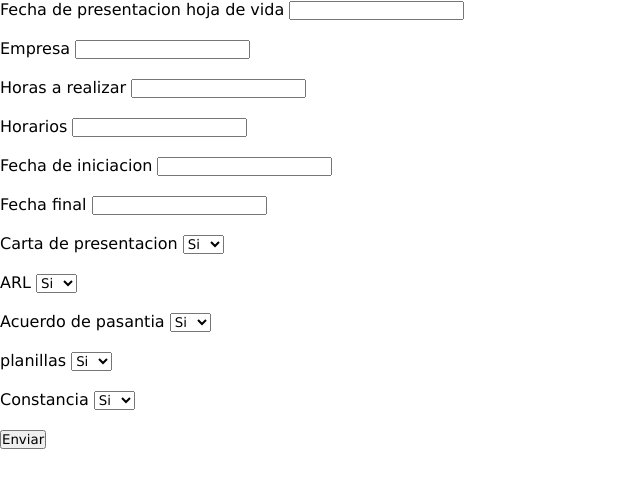
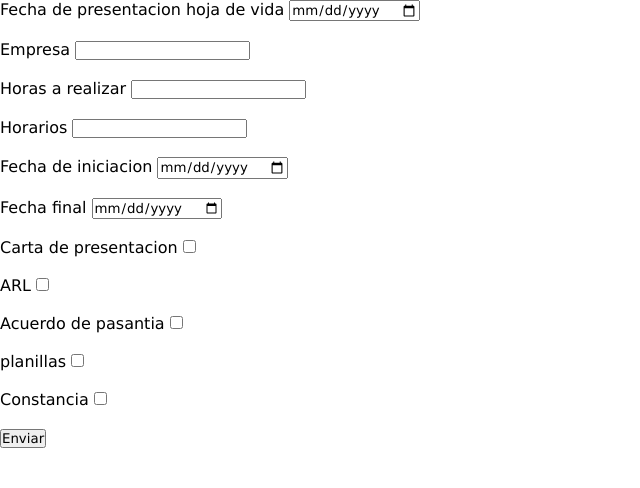
Before and after one commit to Jhoan-Alvarado/PMW_Etapa_Productiva-, a PHP site: page /etapa/modulos/modalidades/pasantia/crearPasantia.php in a window 1280 px wide. Shown: the part 80-568 px from the top of the page, without its empty margins (0-640 px from the left). Run offline with PHP 8.4, Linux system fonts and the light colour scheme.

Commit message:
Correcion de formularios en las etapas de practica

```diff
--- a/modulos/modalidades/homolog/crearHomolog.php
+++ b/modulos/modalidades/homolog/crearHomolog.php
@@ -21,6 +21,8 @@
     <label for="">fecha en el que fue aprobado</label>
     <input class="estilo" type="date" id="" name=""><br><br>
 
+    <textarea name="mensaje" rows="6" cols="40" placeholder="OBSERVACION...."></textarea><br><br>
+
     <button type="submit" value="Enviar">Enviar</button>
   </form>
 
--- a/modulos/modalidades/pasantia/crearPasantia.php
+++ b/modulos/modalidades/pasantia/crearPasantia.php
@@ -7,54 +7,45 @@
 
   <form action="" method="post">
     <label for="">Fecha de presentacion hoja de vida </label>
-    <input class="date" type="text" id="" name=""><br><br>
+    <input class="estilo" type="date" id="" name=""><br><br>
 
     <label for="">Empresa</label>
     <input class="estilo" type="text" id="" name="" required maxlength="20"><br><br>
 
     <label for="">Horas a realizar</label>
-    <input class="estilo" type="text" id="" name="" required maxlength="20"><br><br>
+    <input class="estilo" type="number" id="" name="" required maxlength="20"><br><br>
 
     <label for="">Horarios</label>
     <input class="estilo" type="text" id="" name="" required maxlength="20"><br><br>
 
     <label for="">Fecha de iniciacion </label>
-    <input class="date" type="text" id="" name=""><br><br>
+    <input class="date" type="date" id="" name=""><br><br>
 
     <label for="">Fecha final</label>
-    <input class="date" type="text" id="" name=""><br><br>
+    <input class="date" type="date" id="" name=""><br><br>
 
     <label for="">Carta de presentacion</label>
-    <select class="estilo" type="text" id="" name="" maxlength="20">
-        <option value="si">Si</option>
-        <option value="no">No</option>
-    </select><br><br>
+    <input type="checkbox" name ="cartaP">
+    <br>
+    <br>
 
     <label for="">ARL</label>
-    <select class="estilo" type="text" id="" name="" maxlength="20">
-        <option value="si">Si</option>
-        <option value="no">No</option>
-    </select><br><br>
+    <input type="checkbox" name="arl" id="">
+    <br>
+    <br>
 
     <label for="">Acuerdo de pasantia</label>
-    <select class="estilo" type="text" id="" name="" maxlength="20">
-        <option value="si">Si</option>
-        <option value="no">No</option>
-    </select><br><br>
+    <input type="checkbox" name="acuerdoP" id="">
+    <br>
+    <br>
 
     <label for="">planillas</label>
-    <select class="estilo" type="text" id="" name="" maxlength="20">
-        <option value="si">Si</option>
-        <option value="no">No</option>
-    </select><br><br>
+    <input type="checkbox" name="planillas" id="">
+    <br><br>
 
     <label for="">Constancia</label>
-    <select class="estilo" type="text" id="" name="" maxlength="20">
-        <option value="si">Si</option>
-        <option value="no">No</option>
-    </select><br><br>
-
-
+    <input type="checkbox" name="constancia" id="">
+    <br><br>
     <button type="submit" value="Enviar">Enviar</button>
   </form>
 
--- a/vistas/header.php
+++ b/vistas/header.php
@@ -2,7 +2,7 @@
 <html lang="en">
 
     <head>
-        <link rel="stylesheet" href="../../css/header.css">
+        <link rel="stylesheet" href="/pmw/css/header.css">
     </head>
 
 <nav class="navbar">
```
